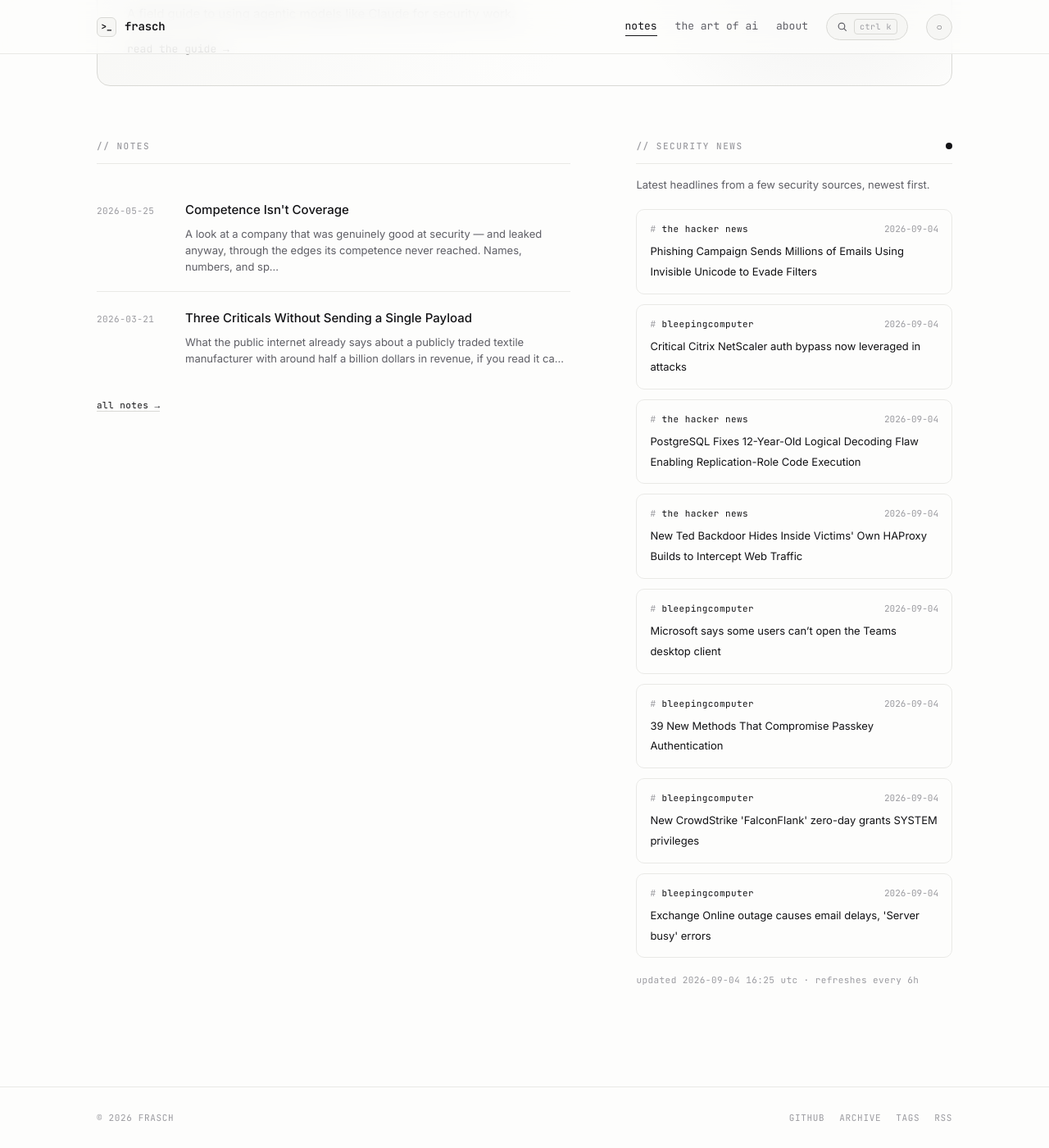
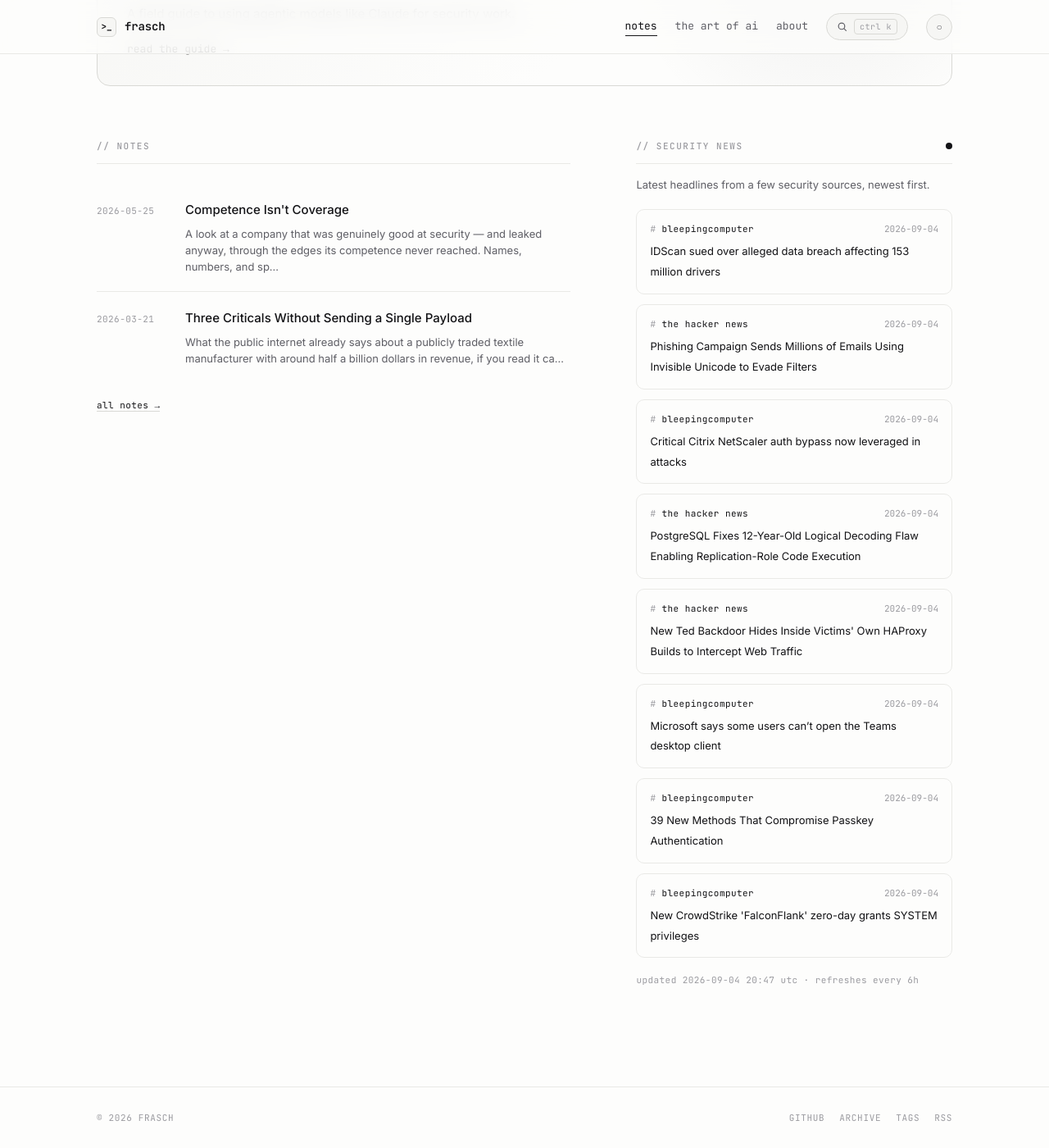
Before and after one commit to whoisfrasch/frasch, a Jekyll site: the page built from index.html, in a window 1280 px wide and 1400 px high, scrolled down 615 px. Shown: the whole window at 82% size. Built offline with Jekyll 4.4.1, drawn with Linux system fonts in a browser that asks for light colours.

Commit message:
Refresh security news feed

```diff
--- a/_data/news.json
+++ b/_data/news.json
@@ -1,6 +1,12 @@
 {
-  "updated": "2026-09-04T16:25:06Z",
+  "updated": "2026-09-04T20:47:50Z",
   "items": [
+    {
+      "source": "bleepingcomputer",
+      "title": "IDScan sued over alleged data breach affecting 153 million drivers",
+      "link": "https://www.bleepingcomputer.com/news/security/idscan-sued-over-alleged-data-breach-affecting-153-million-drivers/",
+      "date": "2026-09-04T16:56:45Z"
+    },
     {
       "source": "the hacker news",
       "title": "Phishing Campaign Sends Millions of Emails Using Invisible Unicode to Evade Filters",
@@ -42,12 +48,6 @@
       "title": "New CrowdStrike 'FalconFlank' zero-day grants SYSTEM privileges",
       "link": "https://www.bleepingcomputer.com/news/security/new-crowdstrike-falconflank-zero-day-grants-system-privileges/",
       "date": "2026-09-04T13:22:01Z"
-    },
-    {
-      "source": "bleepingcomputer",
-      "title": "Exchange Online outage causes email delays, 'Server busy' errors",
-      "link": "https://www.bleepingcomputer.com/news/microsoft/exchange-online-outage-causes-email-delays-server-busy-errors/",
-      "date": "2026-09-04T12:22:30Z"
     }
   ]
 }
```
